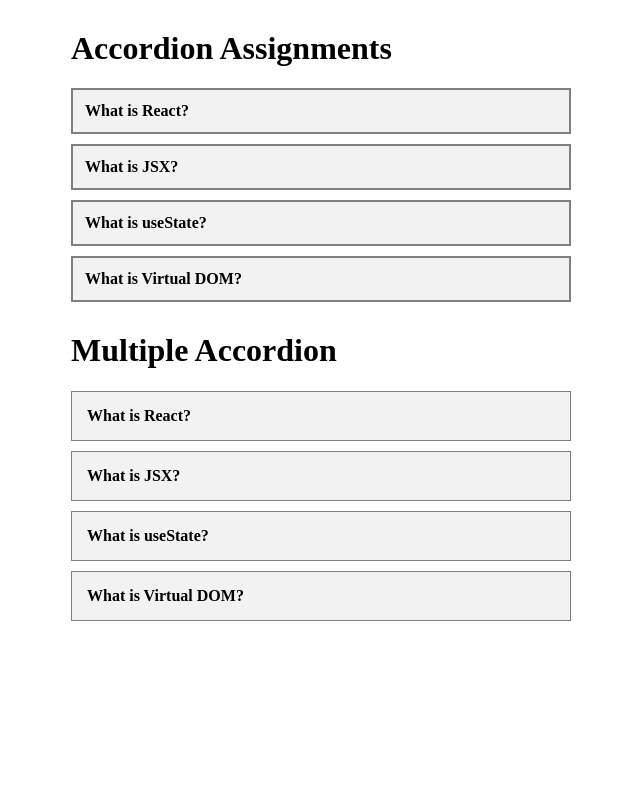
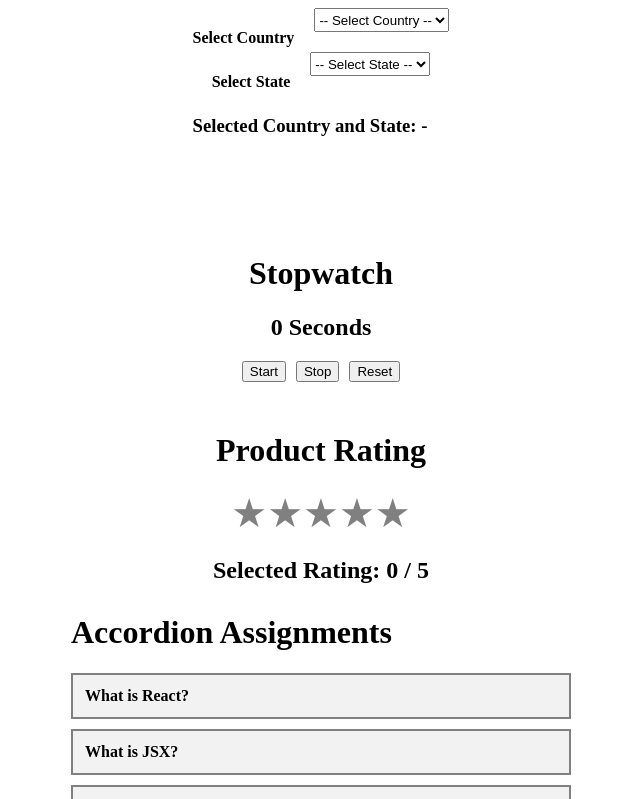
Before and after one commit to Gowtham-Chokkalingam/LearnDepthAssignments, a React (Vite) app in the folder ecommerce-app/: page / in a window 1280 px wide. Shown: the top 799 px of the page, without its empty margins (319-959 px from the left). Built offline with nearby package versions, Linux system fonts and the light colour scheme.

Commit message:
stop watch

```diff
--- a/ecommerce-app/src/Components/Assignments/AccordionOpen.jsx
+++ b/ecommerce-app/src/Components/Assignments/AccordionMultiOpen.jsx
@@ -1,6 +1,6 @@
 import { useState } from "react";
 
-function App() {
+function AccordionMultiOpen() {
   const accordionData = [
     {
       id: 1,
@@ -82,4 +82,4 @@ function App() {
   );
 }
 
-export default App;
+export default AccordionMultiOpen;
--- a/ecommerce-app/src/Components/Assignments/CountryState.jsx
+++ b/ecommerce-app/src/Components/Assignments/CountryState.jsx
@@ -1,7 +1,6 @@
 import { useState } from "react";
 
-function App() {
-  const countries = ["India", "USA", "Australia"];
+function CountryState() {
   const countryStateData = [
     {
       country: "India",
@@ -65,7 +64,7 @@ function App() {
   const innerContainer = {
     display: "flex",
     gap: "20px",
-    textAlign: "center",
+
     height: "24px",
     margin: "auto",
     justifyContent: "center",
@@ -106,4 +105,4 @@ function App() {
   );
 }
 
-export default App;
+export default CountryState;
--- a/ecommerce-app/src/Components/Assignments/ProductRating.jsx
+++ b/ecommerce-app/src/Components/Assignments/ProductRating.jsx
@@ -1,6 +1,6 @@
 import { useState } from "react";
 
-function App() {
+function ProductRating() {
   const [rating, setRating] = useState(0);
 
   const handleRating = (star) => {
@@ -36,4 +36,4 @@ function App() {
   );
 }
 
-export default App;
+export default ProductRating;
--- /dev/null
+++ b/ecommerce-app/src/Components/Assignments/StopWatch.jsx
@@ -0,0 +1,56 @@
+import { useEffect, useState } from "react";
+
+function StopWatch() {
+  const [seconds, setSeconds] = useState(0);
+  const [isRunning, setIsRunning] = useState(false);
+
+  useEffect(() => {
+    let timer;
+
+    if (isRunning) {
+      timer = setInterval(() => {
+        setSeconds((prev) => prev + 1);
+      }, 1000);
+    }
+
+    return () => clearInterval(timer);
+  }, [isRunning]);
+
+  const handleStart = () => {
+    setIsRunning(true);
+  };
+
+  const handleStop = () => {
+    setIsRunning(false);
+  };
+
+  const handleReset = () => {
+    setIsRunning(false);
+    setSeconds(0);
+  };
+
+  return (
+    <div
+      style={{
+        textAlign: "center",
+        marginTop: "100px",
+      }}
+    >
+      <h1>Stopwatch</h1>
+
+      <h2>{seconds} Seconds</h2>
+
+      <button onClick={handleStart}>Start</button>
+
+      <button onClick={handleStop} style={{ marginLeft: "10px" }}>
+        Stop
+      </button>
+
+      <button onClick={handleReset} style={{ marginLeft: "10px" }}>
+        Reset
+      </button>
+    </div>
+  );
+}
+
+export default StopWatch;
--- a/ecommerce-app/src/Components/Home.jsx
+++ b/ecommerce-app/src/Components/Home.jsx
@@ -1,11 +1,17 @@
+import ProductRating from "./Assignments/ProductRating";
+import StopWatch from "./Assignments/StopWatch";
 import Accordion from "./Assignments/Accordion";
-import AccordionOpen from "./Assignments/AccordionOpen";
+import CountryState from "./Assignments/CountryState";
+import AccordionMultiOpen from "./Assignments/AccordionMultiOpen";
 
 function Home() {
   return (
     <>
+      <CountryState></CountryState>
+      <StopWatch></StopWatch>
+      <ProductRating></ProductRating>
       <Accordion></Accordion>
-      <AccordionOpen></AccordionOpen>
+      <AccordionMultiOpen></AccordionMultiOpen>
     </>
   );
 }
```
